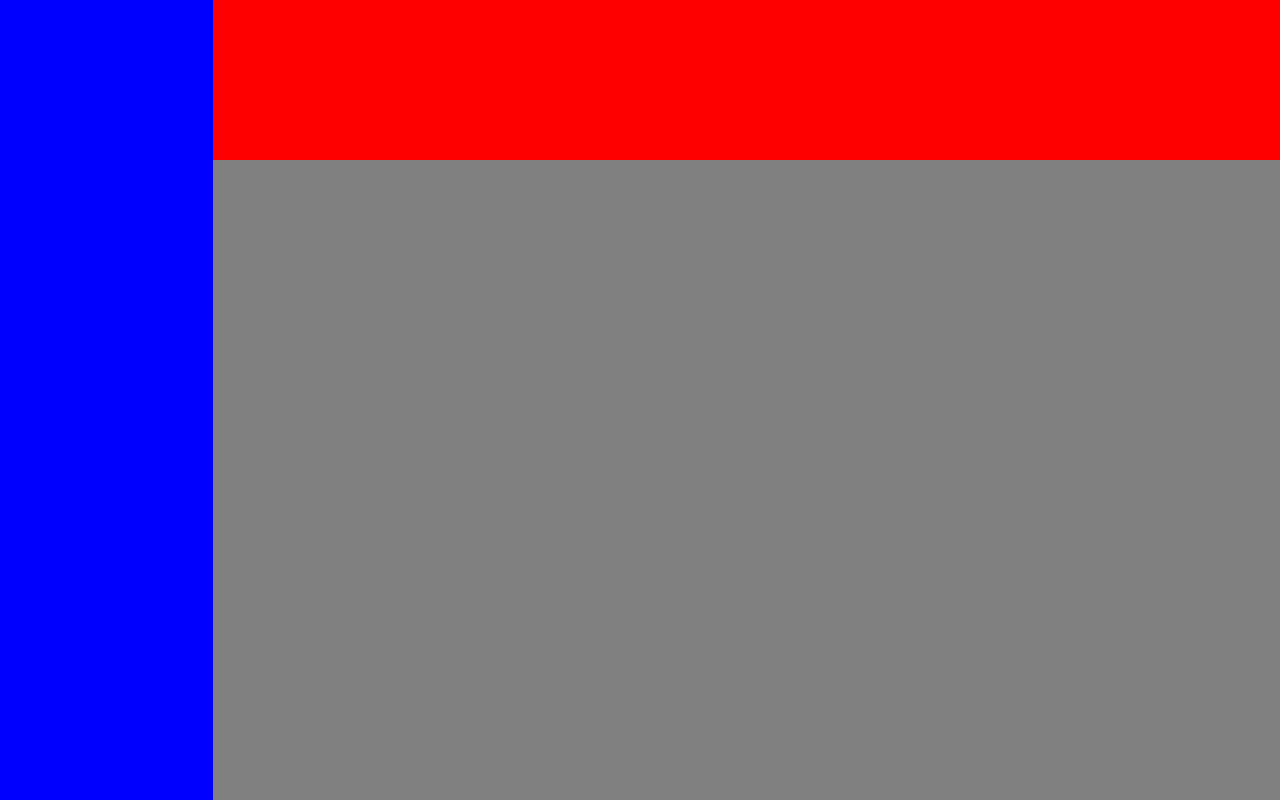
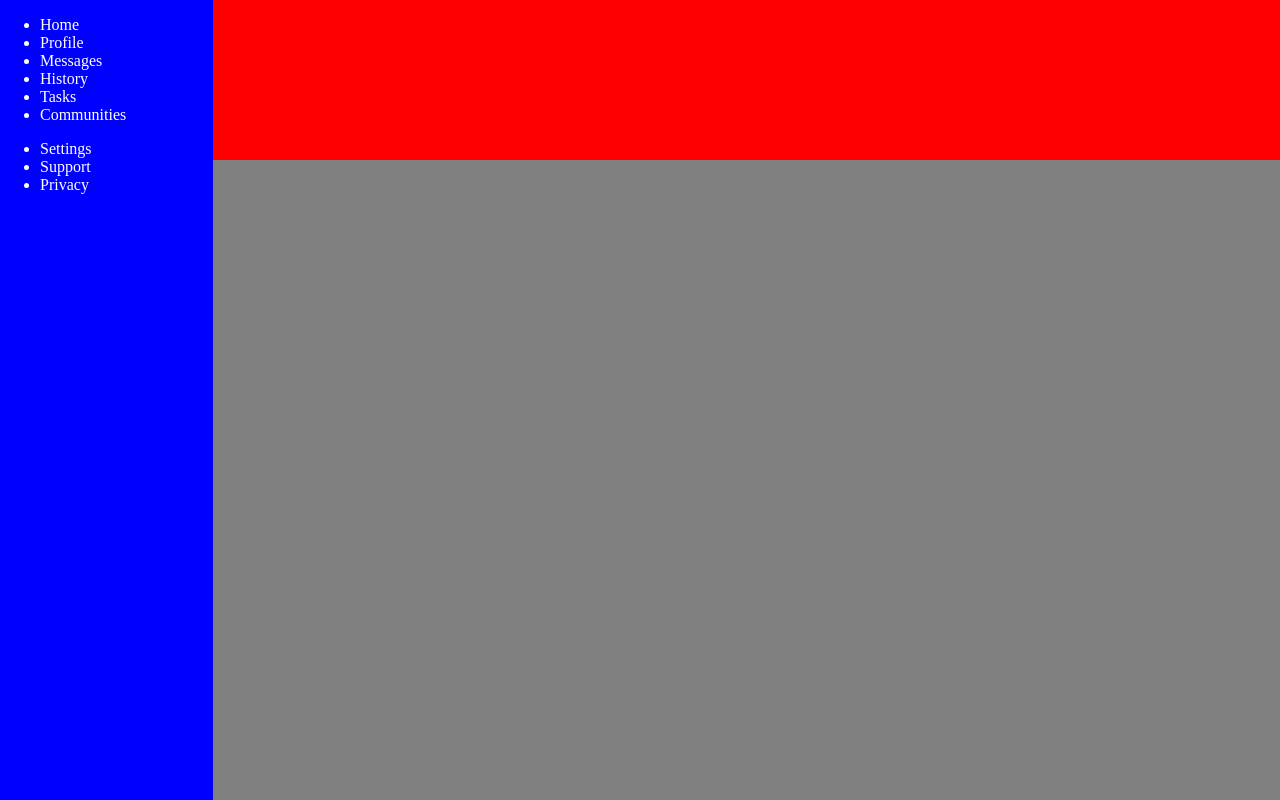
Before and after one commit to Erick22U/admin-dashboard, a plain HTML site: page index.html in a window 1280 px wide. Drawn offline with Linux system fonts and the light colour scheme.

Commit message:
Added text to sidebar and made text white

```diff
--- a/index.html
+++ b/index.html
@@ -8,7 +8,21 @@
     <link rel="stylesheet" href="styles.css" />
   </head>
   <body class="body-container">
-    <div class="sidebar"></div>
+    <div class="sidebar">
+      <ul>
+        <li>Home</li>
+        <li>Profile</li>
+        <li>Messages</li>
+        <li>History</li>
+        <li>Tasks</li>
+        <li>Communities</li>
+      </ul>
+      <ul>
+        <li>Settings</li>
+        <li>Support</li>
+        <li>Privacy</li>
+      </ul>
+    </div>
     <div class="header"></div>
     <div class="content-container"></div>
   </body>
--- a/styles.css
+++ b/styles.css
@@ -8,6 +8,7 @@
 }
 
 .sidebar {
+  color: white;
   background-color: blue;
   grid-area: 1/ 1 / 3 / 1;
   /* This will place the sidebar in the first column, spanning the first row */
```
